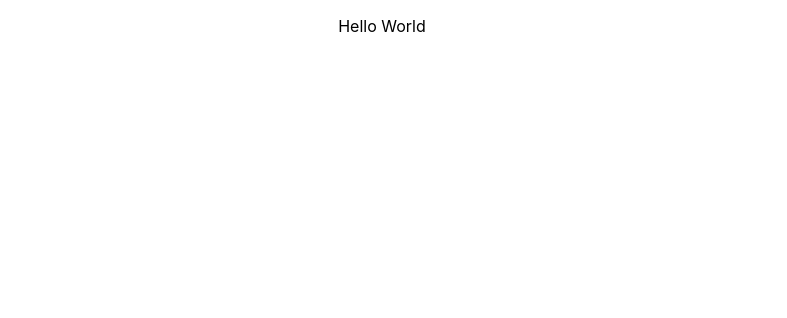
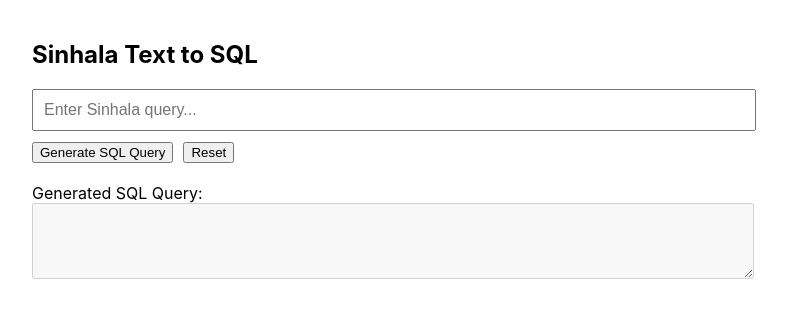
Before and after one commit to MahdiRe/snlidb_v2-ui, a React (Create React App) app: page / in a window 1280 px wide. Shown: the top 318 px of the page, without its empty margins (258-1045 px from the left). Built offline with nearby package versions, Linux system fonts and the light colour scheme.

Commit message:
Basic UI added for hybrid NER

```diff
--- a/package.json
+++ b/package.json
@@ -15,6 +15,7 @@
     "react-notifications": "^1.7.2",
     "react-router-dom": "^5.2.0",
     "react-scripts": "4.0.3",
+    "react-table": "^7.8.0",
     "web-vitals": "^1.0.1"
   },
   "scripts": {
--- a/src/App.css
+++ /dev/null
@@ -1,15 +0,0 @@
-.App{
-  text-align: center;
-}
-
-.QuestionCard{
-  margin: auto;
-  margin-top: 25px;
-  width: 70%;
-  height: 200px;
-  border: black 2px solid;
-}
-
-.Question{
-  font-size: 40px;
-}
--- a/src/App.js
+++ b/src/App.js
@@ -1,13 +1,116 @@
-import './App.css';
+import React, { useState } from "react";
+import axios from "axios";
 
-// import FindForm from './find-form/FindForm'
+const App = () => {
+  const [inputQuery, setInputQuery] = useState("");
+  const [sqlQuery, setSqlQuery] = useState("");
+  const [intent, setIntent] = useState("");
+  const [entities, setEntities] = useState([]);
 
-function App() {
+  const handleGenerate = async () => {
+    try {
+      const res = await axios.post("http://localhost:5000/query", {
+        query: inputQuery,
+      });
+
+      setSqlQuery(res.data.sql || "");
+      setIntent(res.data.intent || "");
+      setEntities(res.data.entities || []);
+    } catch (err) {
+      console.error(err);
+      setSqlQuery("Error generating SQL");
+    }
+  };
+
+  const handleReset = () => {
+    setInputQuery("");
+    setSqlQuery("");
+    setIntent("");
+    setEntities([]);
+  };
+
   return (
-    <div className="App">
-      <p>Hello World</p>
+    <div style={{ maxWidth: "700px", margin: "0 auto", padding: "20px" }}>
+      <h2>Sinhala Text to SQL</h2>
+
+      {/* Input */}
+      <input
+        type="text"
+        placeholder="Enter Sinhala query..."
+        value={inputQuery}
+        onChange={(e) => setInputQuery(e.target.value)}
+        style={{
+          width: "100%",
+          padding: "10px",
+          marginBottom: "10px",
+          fontSize: "16px",
+        }}
+      />
+
+      {/* Buttons */}
+      <div style={{ marginBottom: "20px" }}>
+        <button onClick={handleGenerate} style={{ marginRight: "10px" }}>
+          Generate SQL Query
+        </button>
+        <button onClick={handleReset}>Reset</button>
+      </div>
+
+      {/* Output SQL */}
+      <div>
+        <label>Generated SQL Query:</label>
+        <textarea
+          value={sqlQuery}
+          disabled
+          rows={3}
+          style={{ width: "100%", padding: "10px", fontSize: "16px" }}
+        />
+      </div>
+
+      {/* Intent */}
+      {intent && (
+        <div style={{ marginTop: "15px" }}>
+          <strong>SQL Intent:</strong> {intent}
+        </div>
+      )}
+
+      {/* Entities Table */}
+      {entities.length > 0 && (
+        <div style={{ marginTop: "20px" }}>
+          <h4>Sinhala Root Word & NER</h4>
+          <table
+            style={{
+              borderCollapse: "collapse",
+              border: "1px solid black",
+              width: "100%",
+            }}
+          >
+            <thead>
+              <tr>
+                <th style={{ border: "1px solid black", padding: "8px" }}>
+                  Sinhala Root Word
+                </th>
+                <th style={{ border: "1px solid black", padding: "8px" }}>
+                  NER Label
+                </th>
+              </tr>
+            </thead>
+            <tbody>
+              {entities.map((entity, index) => (
+                <tr key={index}>
+                  <td style={{ border: "1px solid black", padding: "8px" }}>
+                    {entity.text}
+                  </td>
+                  <td style={{ border: "1px solid black", padding: "8px" }}>
+                    {entity.label}
+                  </td>
+                </tr>
+              ))}
+            </tbody>
+          </table>
+        </div>
+      )}
     </div>
   );
-}
+};
 
 export default App;
```
Also changed, not shown: 2 other files (tests, documents, lock files or other folders).
